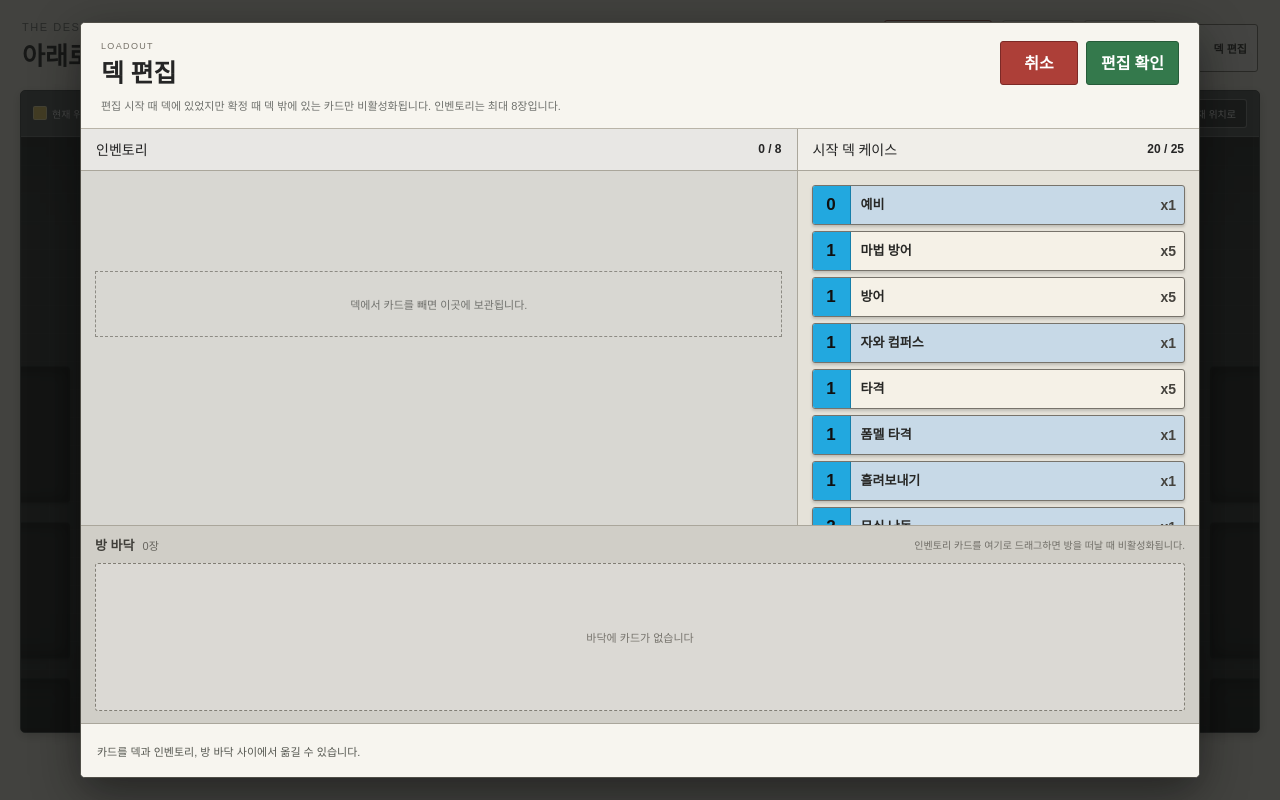
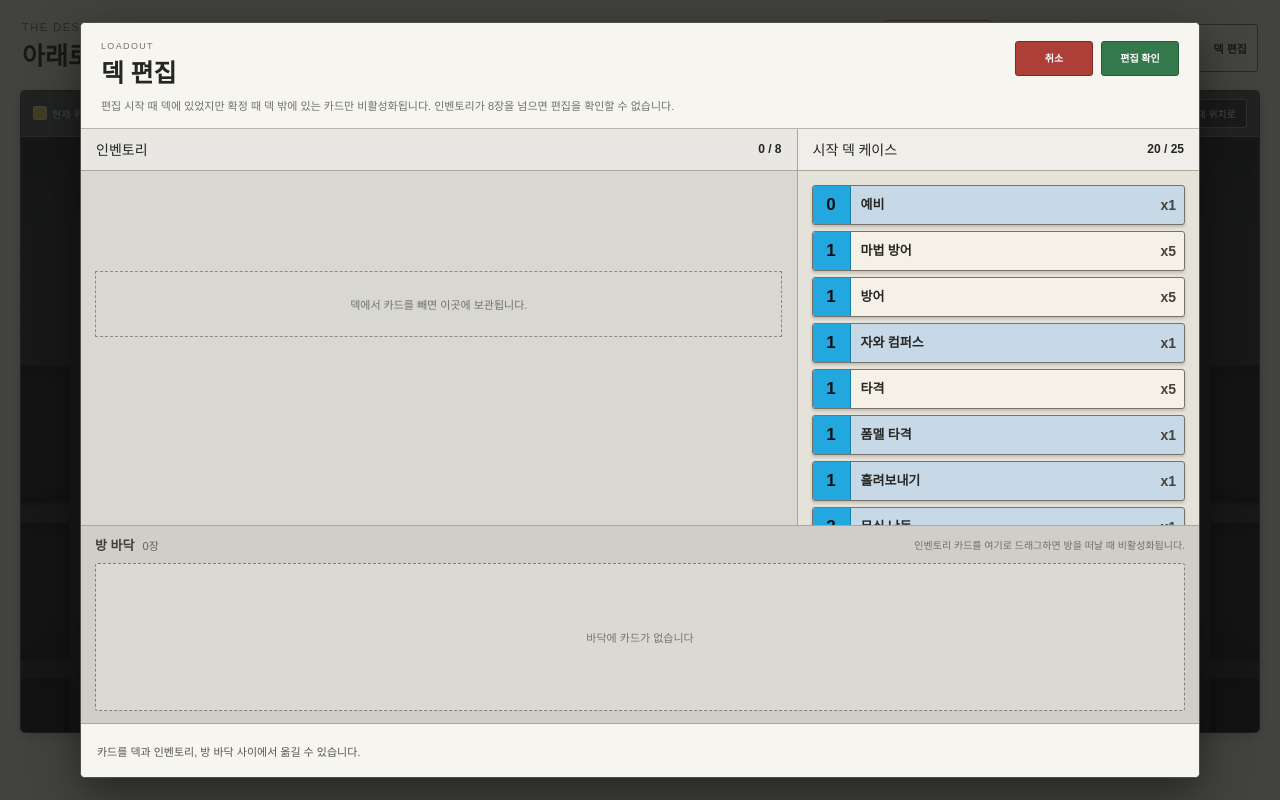
Before and after one commit to dhwangdo/solitaire-deckbattle-prototype, a Next.js app: page / in a window 1280 px wide. Both pictures are taken after a click on the button "덱 편집". Built offline with nearby package versions, Linux system fonts and the light colour scheme.

Commit message:
Allow inventory overflow during deck editing

```diff
--- a/app/globals.css
+++ b/app/globals.css
@@ -319,13 +319,15 @@ h1 { margin: 0; font-size: 25px; font-weight: 600; }
   border-radius: 3px;
   color: white;
   cursor: pointer;
+  font-size: 10px;
   font-weight: 800;
 }
 
 .deck-editor-header-actions .cancel { border-color: #7c2926; background: #ad3f38; }
 .deck-editor-header-actions .confirm { border-color: #265b39; background: #34794c; }
-.deck-editor-header-actions button:hover { filter: brightness(1.08); }
+.deck-editor-header-actions button:not(:disabled):hover { filter: brightness(1.08); }
 .deck-editor-header-actions button:focus-visible { outline: 3px solid #315f88; outline-offset: 2px; }
+.deck-editor-header-actions button:disabled { cursor: not-allowed; filter: grayscale(.7); opacity: .42; }
 
 .deck-editor-columns {
   display: grid;
--- a/app/page.tsx
+++ b/app/page.tsx
@@ -556,10 +556,6 @@ export default function Home() {
       setDeckEditorMessage("덱에는 반드시 카드가 1장 이상 있어야 합니다.");
       return;
     }
-    if (inventoryCards.length >= INVENTORY_CAPACITY) {
-      setDeckEditorMessage(`인벤토리는 최대 ${INVENTORY_CAPACITY}장까지 보관할 수 있습니다.`);
-      return;
-    }
     const card = deckCards.find((item) => item.id === cardId);
     if (!card) return;
     setDeckCards((current) => current.filter((item) => item.id !== cardId));
@@ -592,10 +588,6 @@ export default function Home() {
   };
 
   const moveFloorCardToInventory = (cardId: number) => {
-    if (inventoryCards.length >= INVENTORY_CAPACITY) {
-      setDeckEditorMessage(`인벤토리는 최대 ${INVENTORY_CAPACITY}장까지 보관할 수 있습니다.`);
-      return;
-    }
     const roomKey = mapRoomKey(mapPosition);
     const card = (roomDrops[roomKey] ?? []).find((item) => item.id === cardId);
     if (!card) return;
@@ -686,6 +678,10 @@ export default function Home() {
   };
 
   const confirmDeckEditor = () => {
+    if (inventoryCards.length > INVENTORY_CAPACITY) {
+      setDeckEditorMessage(`인벤토리를 ${INVENTORY_CAPACITY}장 이하로 줄여야 편집을 확인할 수 있습니다.`);
+      return;
+    }
     if (deckEditorSnapshot) {
       const finalDeckIds = new Set(deckCards.map((card) => card.id));
       const removedIds = new Set(deckEditorSnapshot.deck
@@ -1531,11 +1527,16 @@ export default function Home() {
                 <div>
                   <p>LOADOUT</p>
                   <h2 id="deck-editor-title">덱 편집</h2>
-                  <span>편집 시작 때 덱에 있었지만 확정 때 덱 밖에 있는 카드만 비활성화됩니다. 인벤토리는 최대 {INVENTORY_CAPACITY}장입니다.</span>
+                  <span>편집 시작 때 덱에 있었지만 확정 때 덱 밖에 있는 카드만 비활성화됩니다. 인벤토리가 {INVENTORY_CAPACITY}장을 넘으면 편집을 확인할 수 없습니다.</span>
                 </div>
                 <div className="deck-editor-header-actions">
                   <button type="button" className="cancel" onClick={cancelDeckEditor}>취소</button>
-                  <button type="button" className="confirm" onClick={confirmDeckEditor}>편집 확인</button>
+                  <button
+                    type="button"
+                    className="confirm"
+                    onClick={confirmDeckEditor}
+                    disabled={inventoryCards.length > INVENTORY_CAPACITY}
+                  >편집 확인</button>
                 </div>
               </header>
 
@@ -1543,12 +1544,6 @@ export default function Home() {
                 <section
                   className={`deck-editor-column inventory-column ${deckEditorDropTarget === "inventory" ? "is-drop-target" : ""}`}
                   onDragOver={(event) => {
-                    if ((deckEditorDrag?.source === "deck" || deckEditorDrag?.source === "floor")
-                      && inventoryCards.length >= INVENTORY_CAPACITY) {
-                      event.dataTransfer.dropEffect = "none";
-                      setDeckEditorDropTarget(null);
-                      return;
-                    }
                     event.preventDefault();
                     event.dataTransfer.dropEffect = "move";
                     setDeckEditorDropTarget("inventory");
@@ -1557,7 +1552,7 @@ export default function Home() {
                 >
                   <div className="deck-editor-column-title">
                     <h3>인벤토리</h3>
-                    <strong className={inventoryCards.length >= INVENTORY_CAPACITY ? "is-full" : ""}>
+                    <strong className={inventoryCards.length > INVENTORY_CAPACITY ? "is-full" : ""}>
                       {inventoryCards.length} / {INVENTORY_CAPACITY}
                     </strong>
                   </div>
@@ -1571,7 +1566,11 @@ export default function Home() {
                         onDragStart={(event) => beginDeckEditorDrag(event, cardIds.at(-1)!, "inventory")}
                         onDragEnd={finishDeckEditorDrag}
                         onClick={() => moveInventoryCardToDeck(cardIds.at(-1)!)}
-                        aria-label={`${card.name} ${cardIds.length}장, 한 장을 전투 덱으로 이동`}
+                        onContextMenu={(event) => {
+                          event.preventDefault();
+                          moveInventoryCardToFloor(cardIds.at(-1)!);
+                        }}
+                        aria-label={`${card.name} ${cardIds.length}장, 좌클릭하면 덱으로 이동, 우클릭하면 바닥으로 이동`}
                       >
                         <CardFace card={card} />
                         {cardIds.length > 1 && <span className="inventory-card-count">x{cardIds.length}</span>}
```
